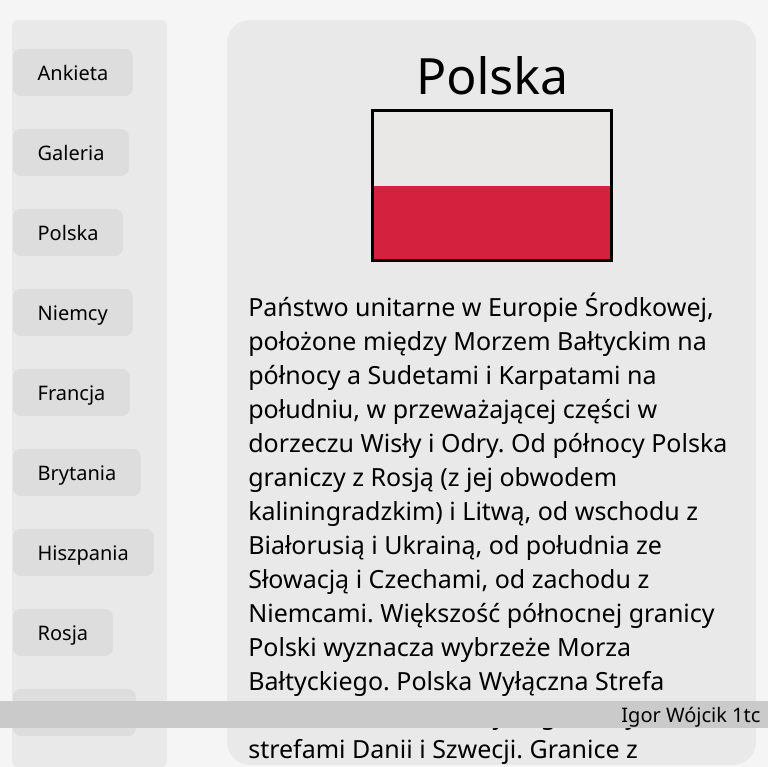
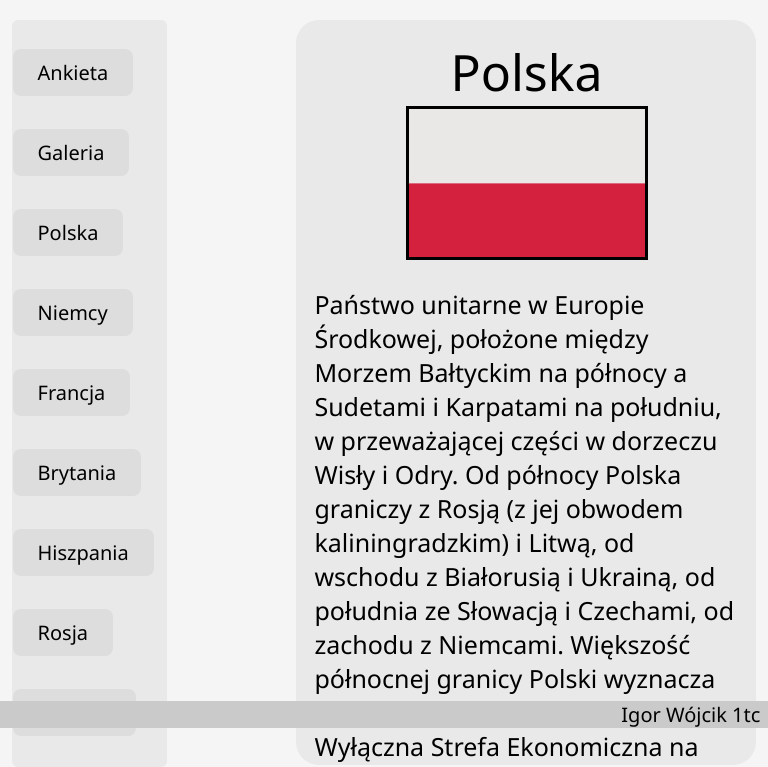
Before and after one commit to wojciksz2115/Igor-Wojcik-7panstw, a plain HTML site: page index.html in a window 768 px wide. Shown: the part 72-839 px from the top of the page. Drawn offline with Linux system fonts and the light colour scheme.

Commit message:
Update main.css

```diff
--- a/styles/main.css
+++ b/styles/main.css
@@ -145,7 +145,7 @@ a
 iframe{
     float:right;
     border-radius: 3vw;
-    width: 69vw;
+    width: 60vw;
     height: 745px;
 }
 .footer{
```
